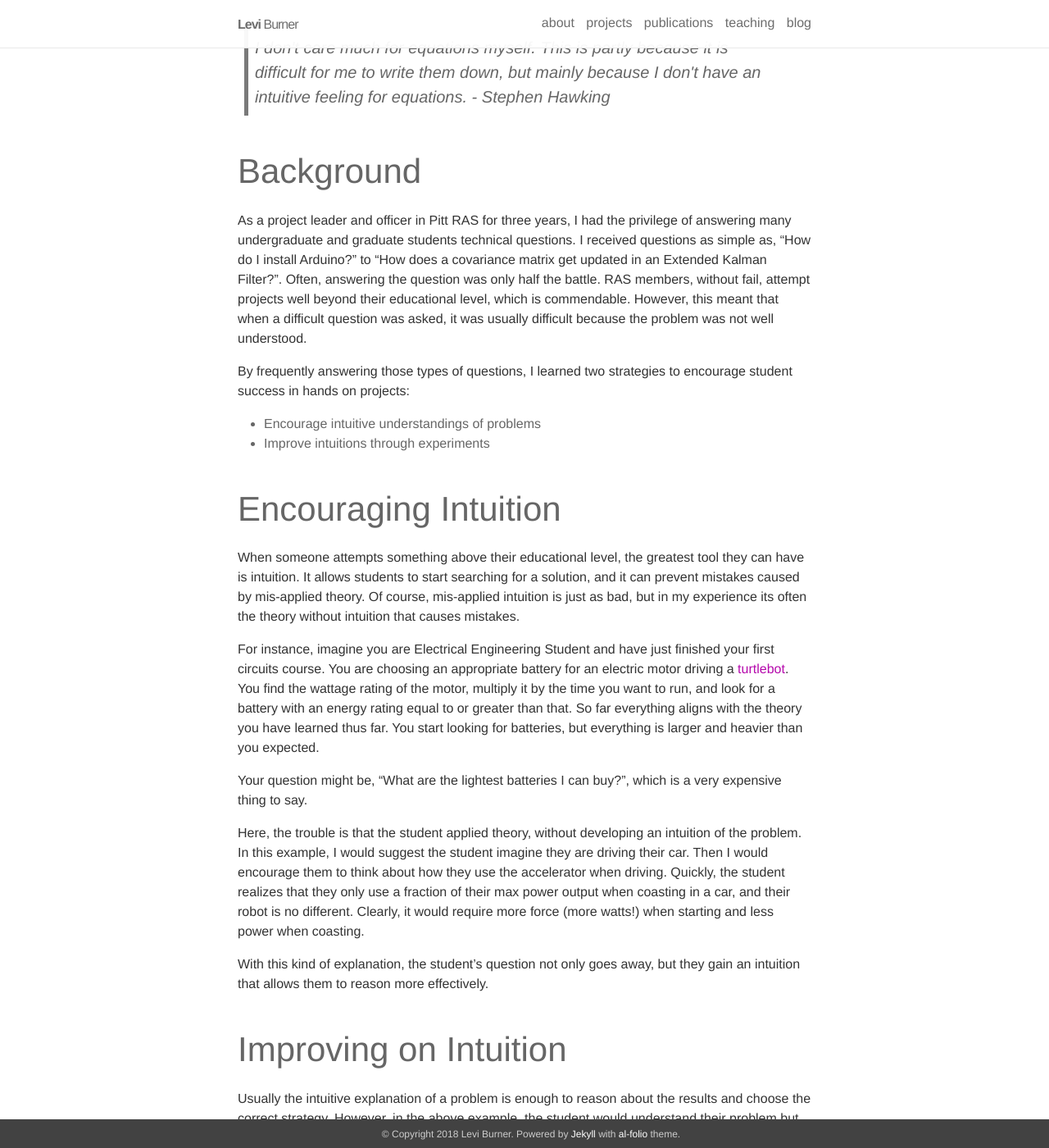
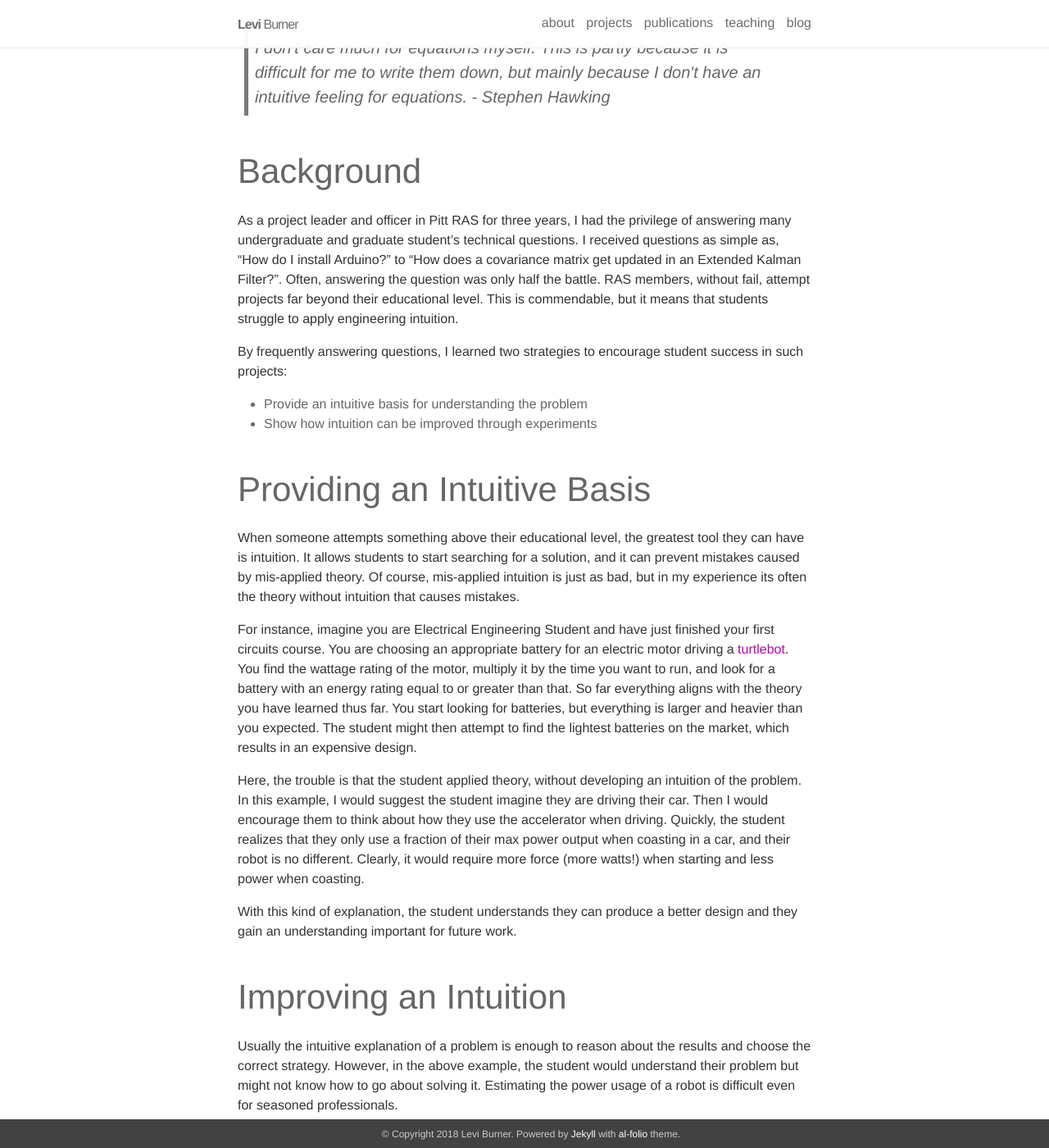
Before and after one commit to aftersomemath/aftersomemath.github.io, a Jekyll site: the page built from _posts/2018-9-9-encourage-students-unstructured-problems.md, in a window 1280 px wide and 1400 px high, scrolled down 220 px. Shown: the whole window at 82% size. Built offline with Jekyll 4.4.1, drawn with Linux system fonts in a browser that asks for light colours; nearby versions of some CDN libraries; some of the changed text lies outside the part shown.

```diff
--- a/_posts/2018-9-9-encourage-students-unstructured-problems.md
+++ b/_posts/2018-9-9-encourage-students-unstructured-problems.md
@@ -12,34 +12,32 @@ I don't care much for equations myself. This is partly because it is difficult f
 
 ## Background
 
-As a project leader and officer in Pitt RAS for three years, I had the privilege of answering many undergraduate and graduate students technical questions. I received questions as simple as, "How do I install Arduino?" to "How does a covariance matrix get updated in an Extended Kalman Filter?". Often, answering the question was only half the battle. RAS members, without fail, attempt projects well beyond their educational level, which is commendable. However, this meant that when a difficult question was asked, it was usually difficult because the problem was not well understood.
+As a project leader and officer in Pitt RAS for three years, I had the privilege of answering many undergraduate and graduate student's technical questions. I received questions as simple as, "How do I install Arduino?" to "How does a covariance matrix get updated in an Extended Kalman Filter?". Often, answering the question was only half the battle. RAS members, without fail, attempt projects far beyond their educational level. This is commendable, but it means that students struggle to apply engineering intuition.
 
-By frequently answering those types of questions, I learned two strategies to encourage student success in hands on projects:
+By frequently answering questions, I learned two strategies to encourage student success in such projects:
 <ul>
-    <li>Encourage intuitive understandings of problems</li>
-    <li>Improve intuitions through experiments</li>
+    <li>Provide an intuitive basis for understanding the problem</li>
+    <li>Show how intuition can be improved through experiments</li>
 </ul>
 
-## Encouraging Intuition
+## Providing an Intuitive Basis
 
 When someone attempts something above their educational level, the greatest tool they can have is intuition. It allows students to start searching for a solution, and it can prevent mistakes caused by mis-applied theory. Of course, mis-applied intuition is just as bad, but in my experience its often the theory without intuition that causes mistakes.
 
-For instance, imagine you are Electrical Engineering Student and have just finished your first circuits course. You are choosing an appropriate battery for an electric motor driving a <a href="https://www.turtlebot.com">turtlebot</a>. You find the wattage rating of the motor, multiply it by the time you want to run, and look for a battery with an energy rating equal to or greater than that. So far everything aligns with the theory you have learned thus far. You start looking for batteries, but everything is larger and heavier than you expected.
-
-Your question might be, "What are the lightest batteries I can buy?", which is a very expensive thing to say.
+For instance, imagine you are Electrical Engineering Student and have just finished your first circuits course. You are choosing an appropriate battery for an electric motor driving a <a href="https://www.turtlebot.com">turtlebot</a>. You find the wattage rating of the motor, multiply it by the time you want to run, and look for a battery with an energy rating equal to or greater than that. So far everything aligns with the theory you have learned thus far. You start looking for batteries, but everything is larger and heavier than you expected. The student might then attempt to find the lightest batteries on the market, which results in an expensive design.
 
 Here, the trouble is that the student applied theory, without developing an intuition of the problem. In this example, I would suggest the student imagine they are driving their car. Then I would encourage them to think about how they use the accelerator when driving. Quickly, the student realizes that they only use a fraction of their max power output when coasting in a car, and their robot is no different. Clearly, it would require more force (more watts!) when starting and less power when coasting.
 
-With this kind of explanation, the student's question not only goes away, but they gain an intuition that allows them to reason more effectively.
+With this kind of explanation, the student understands they can produce a better design and they gain an understanding important for future work.
 
-## Improving on Intuition
+## Improving an Intuition
 
 Usually the intuitive explanation of a problem is enough to reason about the results and choose the correct strategy. However, in the above example, the student would understand their problem but might not know how to go about solving it. Estimating the power usage of a robot is difficult even for seasoned professionals.
 
-The student could go find a textbook and read the details of DC motor power consumption. But, that will take significant time, and this is an extracurricular project where time is limited. Thus, I typically advise running an experiment that builds on the intuition. In this case, it is would be acceptable to connect the motor to a power supply and measure its power consumption while varying the mechanical load. From this kind of hands on experimentation, the student will develop an intuitive model for how much power is used and then they can estimate the required battery size.
+The student could go find a textbook and read the details of DC motor power consumption. But, that will take significant time, and this is an extracurricular project where time is the limiting factor. Thus, I typically advise running an experiment that builds on the intuition. In this case, it is would be acceptable to connect the motor to a power supply and measure its power consumption while varying the mechanical load. From this kind of hands on experimentation, the student will develop an intuitive model for how much power is used and then they can estimate the required battery size.
 
 For a student project, this level of precision is usually more than acceptable for a first try. It's more important that the basic principles are well understood than for every decision to be optimal.
 
 ## Conclusion
 
-Encouraging intuition allows students to understand problems without mathmatics and theory they have not learned yet. Improving intuition through experimentation allows them to make design decisions. Later, it will be much easier for them to learn the theory because they have appropriate intuitions to base the theory on.
+Encouraging intuition allows students to understand problems without mathmatics and theory they have not learned yet. Using such a basis, they can then make design decisions quickly and experiment to validate them. Further, as they continue in their studies, it will be much easier for them to learn the appropriate theory due to their fundamental understanding.
```
Also changed, not shown: _pages/teaching.md (+4 -6 lines).
